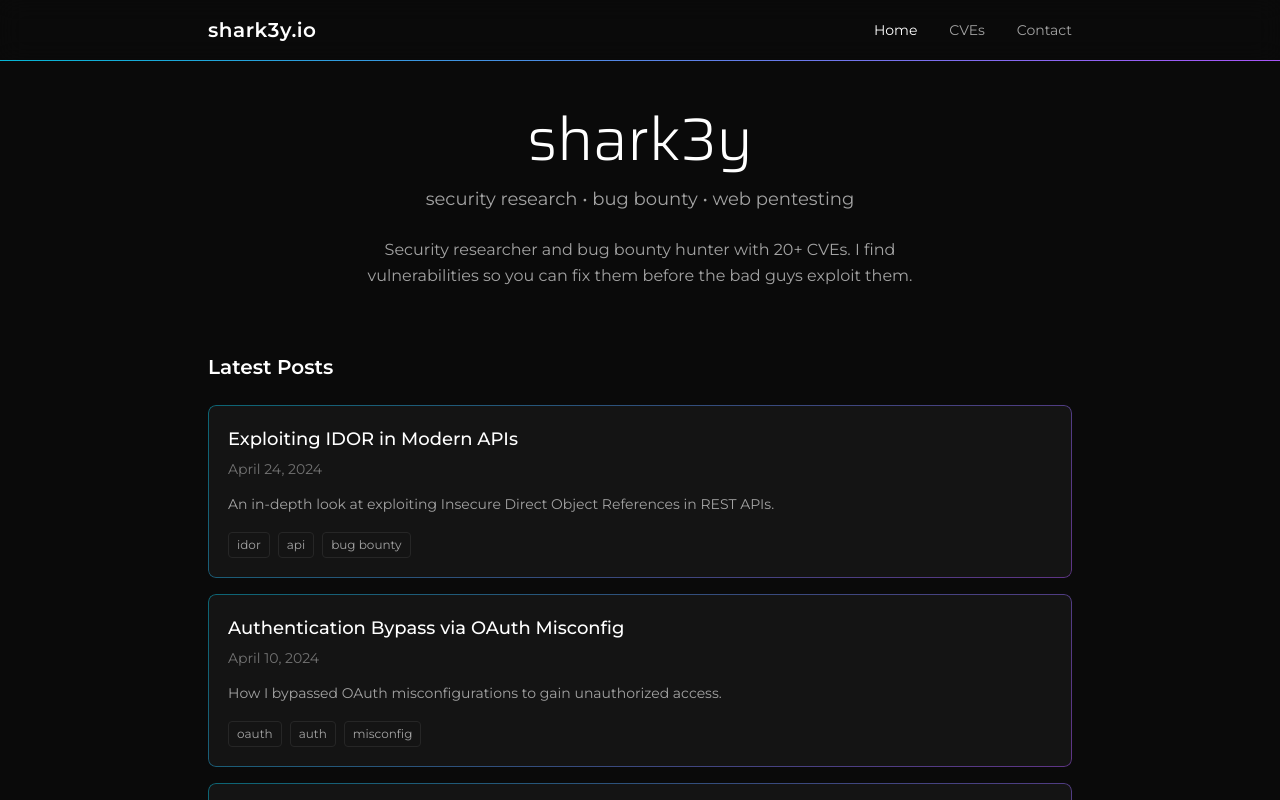
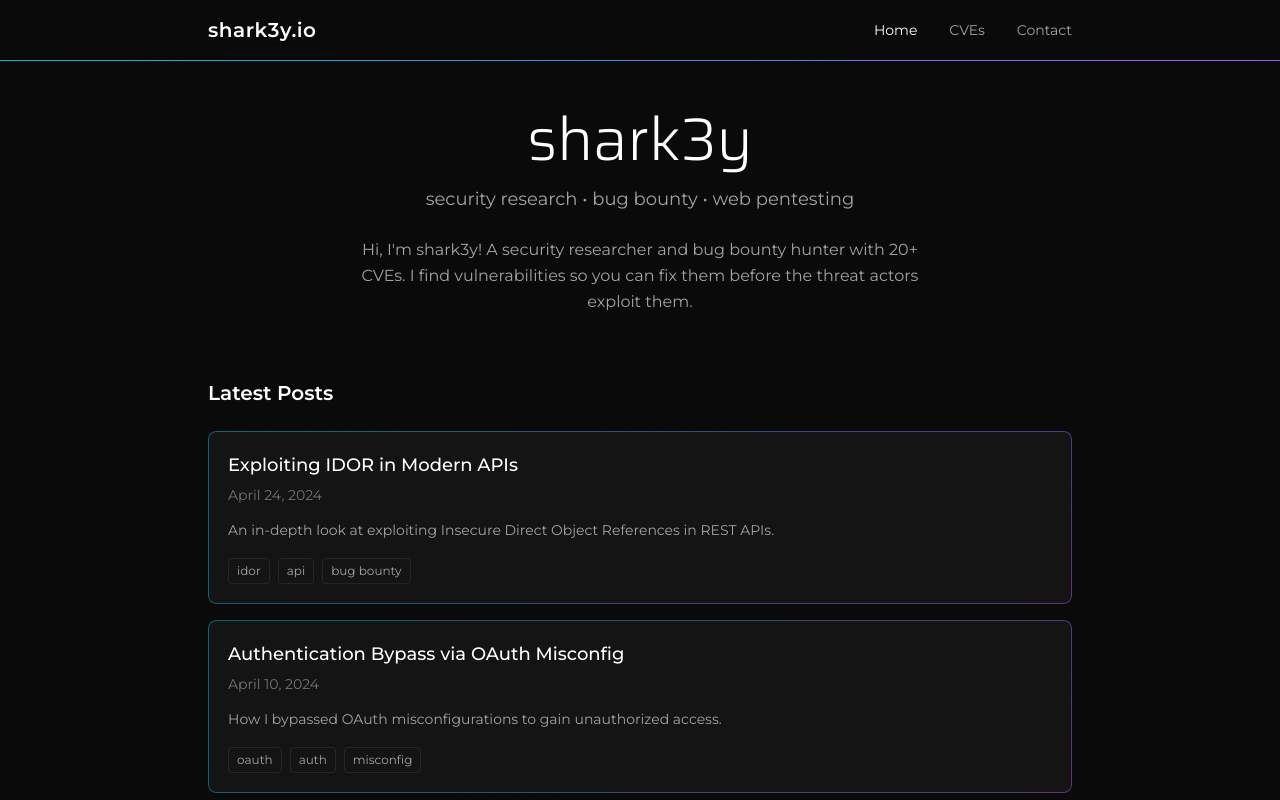
Before and after one commit to angusgee/shark3y.io, a React (Vite) app: page / in a window 1280 px wide. Shown: the top 800 px of the page. Built offline with nearby package versions, Linux system fonts and the light colour scheme.

Commit message:
refactor: update about me text

```diff
--- a/src/pages/Home.jsx
+++ b/src/pages/Home.jsx
@@ -14,8 +14,8 @@ export default function Home() {
           security research • bug bounty • web pentesting
         </p>
         <p className="mt-6 text-gray-text max-w-xl mx-auto leading-relaxed">
-          Security researcher and bug bounty hunter with 20+ CVEs.
-          I find vulnerabilities so you can fix them before the bad guys exploit them.
+          Hi, I'm shark3y! A security researcher and bug bounty hunter with 20+ CVEs.
+          I find vulnerabilities so you can fix them before the threat actors exploit them.
         </p>
       </section>
 
```
